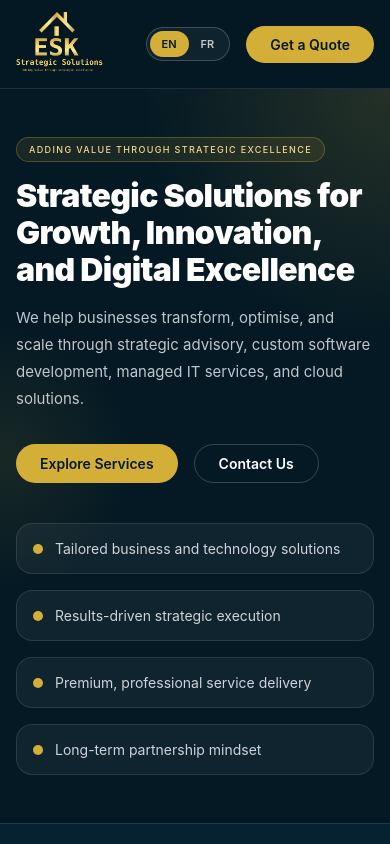
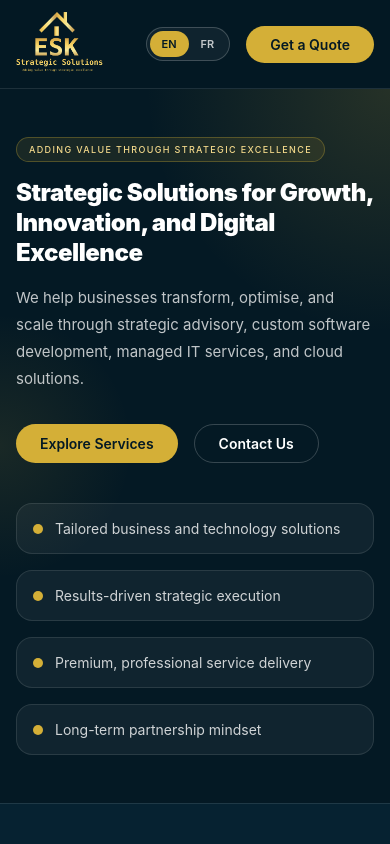
Before and after one commit to kevincode06/eskstrategic, a React (Create React App) app: page / in a window 390 px wide. Shown: the top 844 px of the page. Built offline with nearby package versions, Linux system fonts and the light colour scheme.

Commit message:
i fixed french text

```diff
--- a/src/styles/EskStrategicHomepage.module.css
+++ b/src/styles/EskStrategicHomepage.module.css
@@ -198,13 +198,13 @@
 }
 
 .heroTitle {
-  font-size: clamp(36px, 5vw, 58px);
+  font-size: clamp(26px, 3vw, 44px);
   font-weight: 900;
-  line-height: 1.15;
+  line-height: 1.2;
   letter-spacing: -0.02em;
   color: #ffffff;
   max-width: 680px;
-  margin: 0 0 24px;
+  margin: 0 0 20px;
 }
 
 .heroBody {
@@ -703,3 +703,17 @@
     font-size: 32px;
   }
 }
+/*  Fix long French title on smaller screens  */
+@media (max-width: 1024px) {
+  .heroTitle {
+    font-size: clamp(28px, 4vw, 48px);
+    line-height: 1.2;
+  }
+}
+
+@media (max-width: 768px) {
+  .heroTitle {
+    font-size: clamp(24px, 6vw, 36px);
+    line-height: 1.25;
+  }
+}
```
